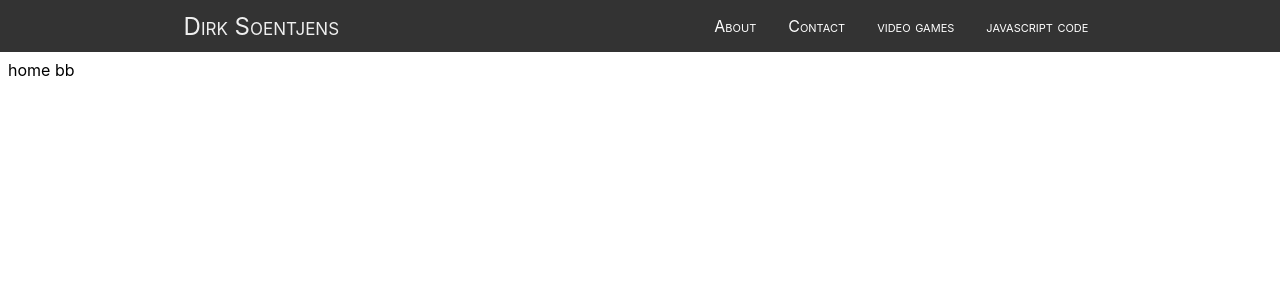
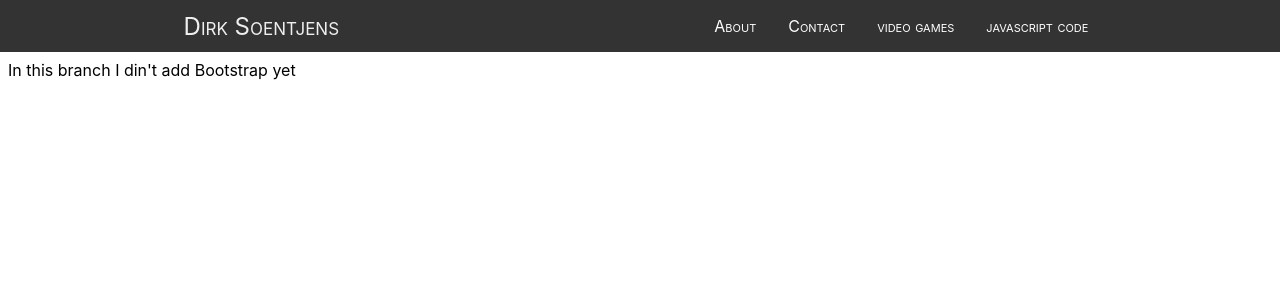
Before and after one commit to tampert/portfolio, a React (Create React App) app: page / in a window 1280 px wide. Shown: the top 300 px of the page. Built offline with nearby package versions, Linux system fonts and the light colour scheme.

Commit message:
init branch commit

```diff
--- a/src/routes/Home.js
+++ b/src/routes/Home.js
@@ -3,7 +3,7 @@ import React from 'react';
 const Home = () => {
     return (
       <div className='route'>
-          home bb
+          In this branch I din't add Bootstrap yet
       </div>
     )
 }
```
